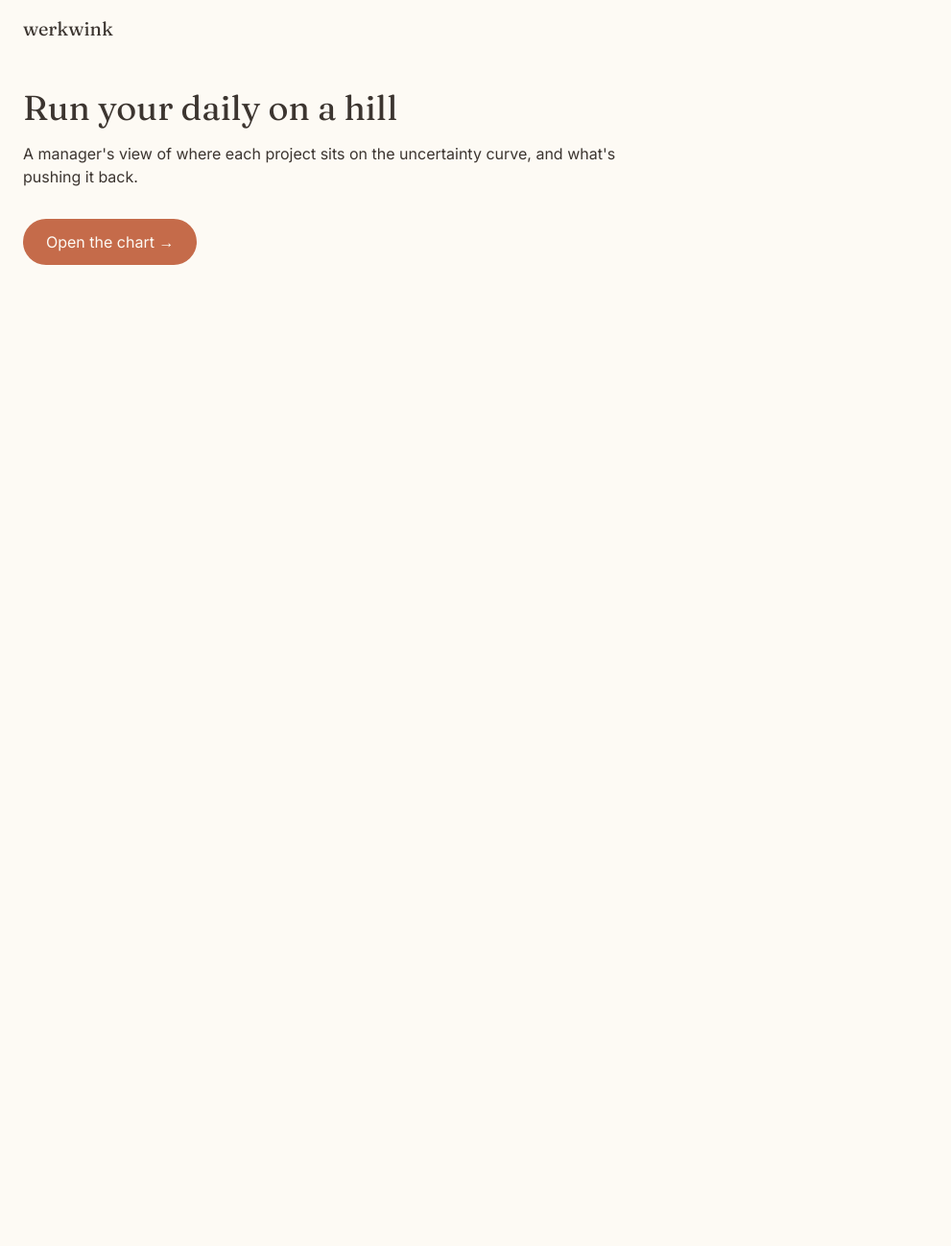
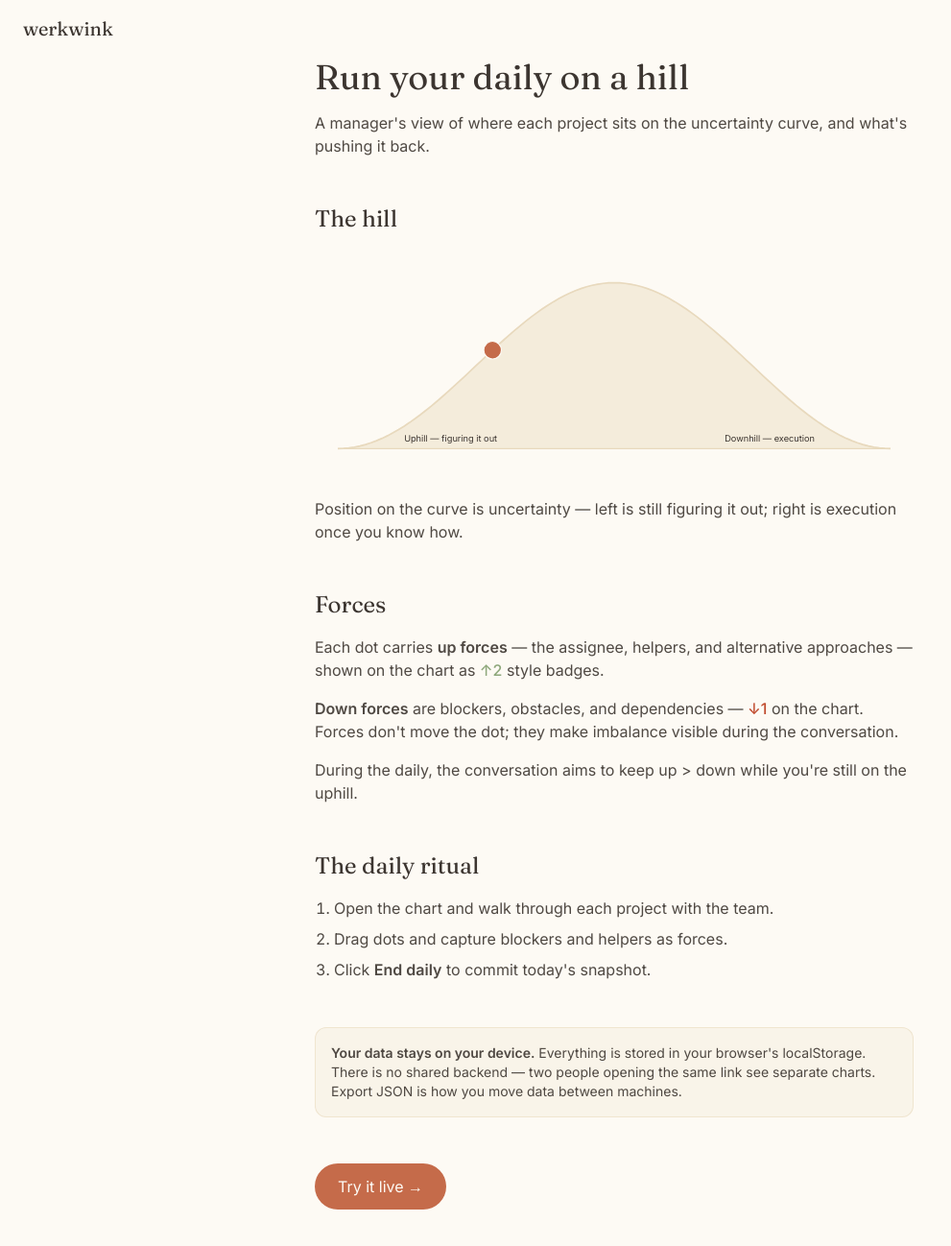
Before and after one commit to jesprider/werkwink, a Vue app: page / in a window 1280 px wide. Shown: the top 1298 px of the page at 96% size, without its empty margins (0-991 px from the left). Before the commit the page ends 800 px from the top, so only its background shows below. Built offline with nearby package versions, Linux system fonts and the light colour scheme.

Commit message:
Complete iteration 20 landing page.
Static hill illustration, full explainer sections, privacy note, and Try it live CTA complete v1.

Co-authored-by: Cursor <cursoragent@cursor.com>

```diff
--- /dev/null
+++ b/src/components/LandingHillIllustration.vue
@@ -0,0 +1,62 @@
+<script setup lang="ts">
+import { useHillCurve } from '../composables/useHillCurve'
+import { PALETTE } from '../schema/palette'
+
+const DEMO_POSITION = 28
+const DEMO_RADIUS = 16
+
+const { CHART, curvePath, curveX, curveY } = useHillCurve()
+
+const path = curvePath()
+const baseline = CHART.height - CHART.bottomPad
+const dotCx = curveX(DEMO_POSITION)
+const dotCy = curveY(DEMO_POSITION)
+const dotColor = PALETTE.terracotta
+
+const labelStyle = {
+  fontSize: 14,
+  fill: '#3C3530',
+  fillOpacity: 0.65,
+  fontFamily: 'Inter, sans-serif',
+}
+</script>
+
+<template>
+  <svg
+    :viewBox="`0 0 ${CHART.width} ${CHART.height}`"
+    class="mx-auto h-auto w-full max-w-xl select-none"
+    role="img"
+    aria-label="Hill curve: uphill on the left, downhill on the right, peak in the center"
+  >
+    <path
+      :d="`${path} L ${CHART.width} ${baseline} L 0 ${baseline} Z`"
+      fill="#E8D9BD"
+      opacity="0.45"
+    />
+    <path :d="path" fill="none" stroke="#E8D9BD" stroke-width="3" />
+    <line
+      :x1="0"
+      :y1="baseline"
+      :x2="CHART.width"
+      :y2="baseline"
+      stroke="#E8D9BD"
+      stroke-width="2"
+    />
+
+    <text :x="120" :y="baseline - 12" text-anchor="start" v-bind="labelStyle">
+      Uphill — figuring it out
+    </text>
+    <text :x="700" :y="baseline - 12" text-anchor="start" v-bind="labelStyle">
+      Downhill — execution
+    </text>
+
+    <circle
+      :cx="dotCx"
+      :cy="dotCy"
+      :r="DEMO_RADIUS"
+      :fill="dotColor"
+      stroke="#FDFAF4"
+      stroke-width="2"
+    />
+  </svg>
+</template>
--- a/src/views/LandingView.vue
+++ b/src/views/LandingView.vue
@@ -1,17 +1,77 @@
-<script setup lang="ts"></script>
+<script setup lang="ts">
+import LandingHillIllustration from '../components/LandingHillIllustration.vue'
+</script>
 
 <template>
   <header class="px-6 py-4">
     <RouterLink to="/" class="font-heading text-xl">werkwink</RouterLink>
   </header>
-  <section class="max-w-2xl px-6 py-8">
+
+  <main class="mx-auto max-w-2xl space-y-12 px-6 pb-16">
+    <section>
       <h1 class="mb-4 font-heading text-4xl">Run your daily on a hill</h1>
-    <p class="mb-8">
+      <p class="text-text-warm/90">
         A manager's view of where each project sits on the uncertainty curve, and what's pushing it
         back.
       </p>
-    <RouterLink to="/projects" class="inline-block rounded-full bg-terracotta px-6 py-3 text-cream">
-      Open the chart →
+    </section>
+
+    <section class="space-y-4">
+      <h2 class="font-heading text-2xl">The hill</h2>
+      <LandingHillIllustration />
+      <p class="text-text-warm/90">
+        Position on the curve is uncertainty — left is still figuring it out; right is execution
+        once you know how.
+      </p>
+    </section>
+
+    <section class="space-y-4">
+      <h2 class="font-heading text-2xl">Forces</h2>
+      <p class="text-text-warm/90">
+        Each dot carries <strong>up forces</strong> — the assignee, helpers, and alternative
+        approaches — shown on the chart as
+        <span class="font-medium text-force-up">↑2</span>
+        style badges.
+      </p>
+      <p class="text-text-warm/90">
+        <strong>Down forces</strong> are blockers, obstacles, and dependencies —
+        <span class="font-medium text-force-down">↓1</span>
+        on the chart. Forces don't move the dot; they make imbalance visible during the
+        conversation.
+      </p>
+      <p class="text-text-warm/90">
+        During the daily, the conversation aims to keep up &gt; down while you're still on the
+        uphill.
+      </p>
+    </section>
+
+    <section class="space-y-4">
+      <h2 class="font-heading text-2xl">The daily ritual</h2>
+      <ol class="list-decimal space-y-2 pl-5 text-text-warm/90">
+        <li>Open the chart and walk through each project with the team.</li>
+        <li>Drag dots and capture blockers and helpers as forces.</li>
+        <li>Click <strong>End daily</strong> to commit today's snapshot.</li>
+      </ol>
+    </section>
+
+    <section
+      class="rounded-xl border border-hill-sand/60 bg-hill-sand/20 p-4 text-sm text-text-warm/90"
+    >
+      <p>
+        <strong>Your data stays on your device.</strong>
+        Everything is stored in your browser's localStorage. There is no shared backend — two people
+        opening the same link see separate charts. Export JSON is how you move data between
+        machines.
+      </p>
+    </section>
+
+    <section>
+      <RouterLink
+        to="/projects"
+        class="inline-block rounded-full bg-terracotta px-6 py-3 text-cream transition-opacity hover:opacity-90"
+      >
+        Try it live →
       </RouterLink>
     </section>
+  </main>
 </template>
```
Also changed, not shown: 2 other files (tests, documents, lock files or other folders). Lines whose indentation alone changed are shown as unchanged.
